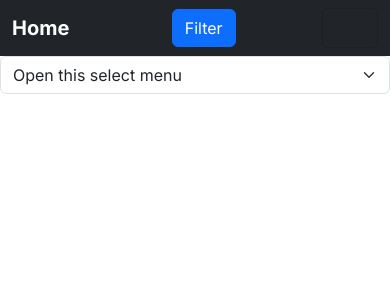
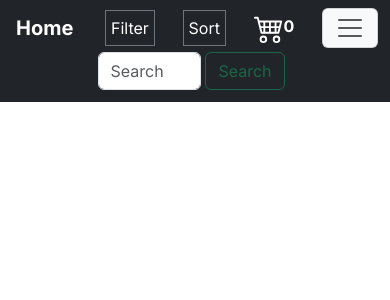
Before and after one commit to KashyapAmanSingh/Cart, a Next.js app: page /Sorting in a window 390 px wide. Shown: the top 300 px of the page. Built offline with nearby package versions, Linux system fonts and the light colour scheme; no server answers.

Commit message:
Update- navbar options

```diff
--- a/src/Component/Filter/Category.js
+++ b/src/Component/Filter/Category.js
@@ -33,7 +33,7 @@ const Category = () => {
   return (
     <>
       <div>
-        <h4>Category:</h4>
+        <h4 className="mt-4">Category:</h4>
         {categories.map((category) => (
           <div
             key={category}
--- a/src/Component/Filter/Searching.js
+++ b/src/Component/Filter/Searching.js
@@ -16,22 +16,23 @@ const Searching = () => {
   };
 
   return (
-    <div>
-      <form onSubmit={handleSubmit} className="d-flex px-4" role="search">
+    <div className="m-0 w-50 my-1  mx-auto  ">
+      <form onSubmit={handleSubmit} className="d-flex justify-content-center px-0  " role="search">
         <input
-          className="form-control me-2"
+          className="form-control  w-75  me-1"
           type="search"
           placeholder="Search"
           aria-label="Search"
           value={searchTerm}
           onChange={(e) => setSearchTerm(e.target.value)}
         />
-        <button className="btn btn-outline-success" type="submit"  disabled={!searchTerm.trim()} >
+        <button className="btn btn-outline-success me-2" type="submit" disabled={!searchTerm.trim()}>
           Search
         </button>
       </form>
     </div>
   );
+
 };
 
 export default Searching;
--- a/src/Component/Filter/Sorting.js
+++ b/src/Component/Filter/Sorting.js
@@ -46,12 +46,12 @@ const Sorting = () => {
         aria-label="Default select example"
         onChange={(e) => setSortingOption(e.target.value)}
       >
-        <option defaultValue>Open this select menu</option>
-        <option value="des_price">Sort price high to low</option>
-        <option value="asc_price">Sort price low to high</option>
-        <option value="ratings">Sort By ratings</option>
-        <option value="timestamp">Sort By newest to oldest</option>
-        <option value="discount">Sort by discount</option>
+        <option defaultValue>Sort Product </option>
+        <option value="des_price">  By Price high to low</option>
+        <option value="asc_price">  By Price low to high</option>
+        <option value="ratings">  By ratings</option>
+        <option value="timestamp">  By newest to oldest</option>
+        <option value="discount">  By Product discount %</option>
       </select>
     </div>
   );
--- a/src/Component/MainPage.js
+++ b/src/Component/MainPage.js
@@ -36,13 +36,13 @@ const MainPage = () => {
     <>
       <div className="container-fluid">
         <div className="row">
-          <div className="col-md-2 d-none d-md-inline d-lg-inline d-xl-inline d-xxl-inline categ">
+          <div className="col-md-3 col-lg-2 mt-5 d-none d-md-inline d-lg-inline d-xl-inline d-xxl-inline categ">
             <Suspense fallback={<div>Loading Category...</div>}>
               <Category />
             </Suspense>
           </div>
 
-          <div className="col-sm-12 col-md-10  p-0 ">
+          <div className="col-sm-12 col-md-9 col-lg-10  p-0 ">
             <div className="row">
               <div className="someClass">
                 {loading ? (
@@ -55,7 +55,7 @@ const MainPage = () => {
                   </div>
                 ) : (
                   <div
-                  className="border border-3 border-info"
+                  className="mt-5  border border-3 border-info"
                   style={{ height: "100vh",width: "100%"}}
                 >
                    <FeaturedProduct />
--- a/src/Component/Navbar.js
+++ b/src/Component/Navbar.js
@@ -3,23 +3,47 @@ import Link from "next/link";
 import dynamic from "next/dynamic";
 import { FcBusinessman } from "react-icons/fc";
 import LogOut from "./UserProfile/LogOut";
-import { FcBookmark } from "react-icons/fc";
+import {
+  FcAlphabeticalSortingAz,
+  FcBookmark,
+  FcFilledFilter,
+} from "react-icons/fc";
+import { FaFilter } from "react-icons/fa";
+import { FaSort } from "react-icons/fa";
+
 import OffCanvaSideBar from "@/app/SideBarCanvas/OffCanvaSideBar";
+import SortOffCanvas from "@/app/SideBarCanvas/SortOffCanvas";
 const Searching = dynamic(() => import("./Filter/Searching"));
 const Sorting = dynamic(() => import("./Filter/Sorting"));
 const CartCount = dynamic(() => import("./CartComponent/cartCount"));
 const Navbar = () => {
   return (
-    <nav className="navbar navbar-expand-lg navbar-light bg-dark">
+    <nav className=" navbar fixed-top  navbar-expand-lg navbar-light bg-dark">
       <div className="container-fluid">
-        <Link href="/" className="navbar-brand text-white fw-bolder">
+        <Link href="/" className="navbar-brand text-white fw-bolder mx-1">
           Home
         </Link>
-        <div className="  d-sm-inline d-md-none d-lg-none d-xl-none d-xxl-none  ">
+        <div className="border border-1 border-secondary p-1 d-sm-inline d-md-none d-lg-none d-xl-none d-xxl-none  ">
           <OffCanvaSideBar />
         </div>
+
+        <div className="border p-1 d-flex border-1 border-secondary    d-sm-inline  d-md-inline  d-lg-none d-xl-none d-xxl-none  ">
+          <SortOffCanvas />
+        </div>
+        <div className="CartNavbr d-sm-inline d-md-inline d-lg-none d-xl-none d-xxl-none">
+          <Link
+            href="/cart"
+            className="nav-link active text-white fw-bolder d-flex align-items-center"
+            aria-current="page"
+          >
+            <span className="ms-1 d-none  d-sm-none d-md-none d-lg-none d-xl-none d-xxl-none">
+              Cart
+            </span>
+            <CartCount />
+          </Link>
+        </div>
         <button
-          className="navbar-toggler"
+          className="navbar-toggler bg-light"
           type="button"
           data-bs-toggle="collapse"
           data-bs-target="#navbarSupportedContent"
@@ -27,7 +51,7 @@ const Navbar = () => {
           aria-expanded="false"
           aria-label="Toggle navigation"
         >
-          <span className="navbar-toggler-icon"></span>
+          <span className="navbar-toggler-icon "> </span>
         </button>
         <div className="collapse navbar-collapse" id="navbarSupportedContent">
           <ul className="navbar-nav me-auto mb-2 mb-lg-0">
@@ -43,9 +67,6 @@ const Navbar = () => {
               </Link>
             </li>
           </ul>
-
-          <Searching />
-          <Sorting />
 
           <ul className="navbar-nav ml-auto mb-2 mb-lg-0 px-4">
             <li className="nav-item">
@@ -75,6 +96,10 @@ const Navbar = () => {
           </div>
         </div>
       </div>
+      <div className="d-none mx-5  d-sm-none d-md-none d-lg-inline d-xl-inline d-xxl-inline  ">
+        <Sorting />
+      </div>
+      <Searching />
     </nav>
   );
 };
--- a/src/app/SideBarCanvas/OffCanvaSideBar.js
+++ b/src/app/SideBarCanvas/OffCanvaSideBar.js
@@ -14,7 +14,7 @@ const OffCanvaSideBar = () => {
   return (
     <>
       <button
-        class="btn btn-primary"
+        class="btn btn-dark p-0"
         type="button"
         data-bs-toggle="offcanvas"
         data-bs-target="#offcanvasWithBothOptions"
--- /dev/null
+++ b/src/app/SideBarCanvas/SortOffCanvas.js
@@ -0,0 +1,46 @@
+"use client"
+import Sorting from "@/Component/Filter/Sorting";
+import React, { useEffect } from "react";
+
+const SortOffCanvas = () => {
+    useEffect(() => {
+        import("bootstrap/dist/js/bootstrap.min.js");
+        import("bootstrap/dist/css/bootstrap.min.css") ;
+      }, []);
+  return (
+    <div>
+      <button
+        class="btn btn-dark p-0 "
+        type="button"
+        data-bs-toggle="offcanvas"
+        data-bs-target="#offcanvasBottom"
+        aria-controls="offcanvasBottom"
+      >
+       Sort
+      </button>
+
+      <div
+        class="offcanvas offcanvas-bottom"
+        tabindex="-1"
+        id="offcanvasBottom"
+        aria-labelledby="offcanvasBottomLabel"
+      >
+        <div class="offcanvas-header">
+          <h5 class="offcanvas-title" id="offcanvasBottomLabel">
+          <Sorting />
+
+          </h5>
+          <button
+            type="button"
+            class="btn-close text-reset"
+            data-bs-dismiss="offcanvas"
+            aria-label="Close"
+          ></button>
+        </div>
+        <div class="offcanvas-body small">...</div>
+      </div>
+    </div>
+  );
+};
+
+export default SortOffCanvas;
--- a/src/app/layout.js
+++ b/src/app/layout.js
@@ -30,8 +30,13 @@ export default function RootLayout({ children }) {
       <html lang="en">
         <body className={inter.className}>
           <CartProvider>
-            <Navbar />
+            <div className="mb-3">
+            <Navbar/>
+
+            </div>
+
             {children}
+
           </CartProvider>
         </body>
       </html>
```
Also changed, not shown: 1 other file (tests, documents, lock files or other folders).
